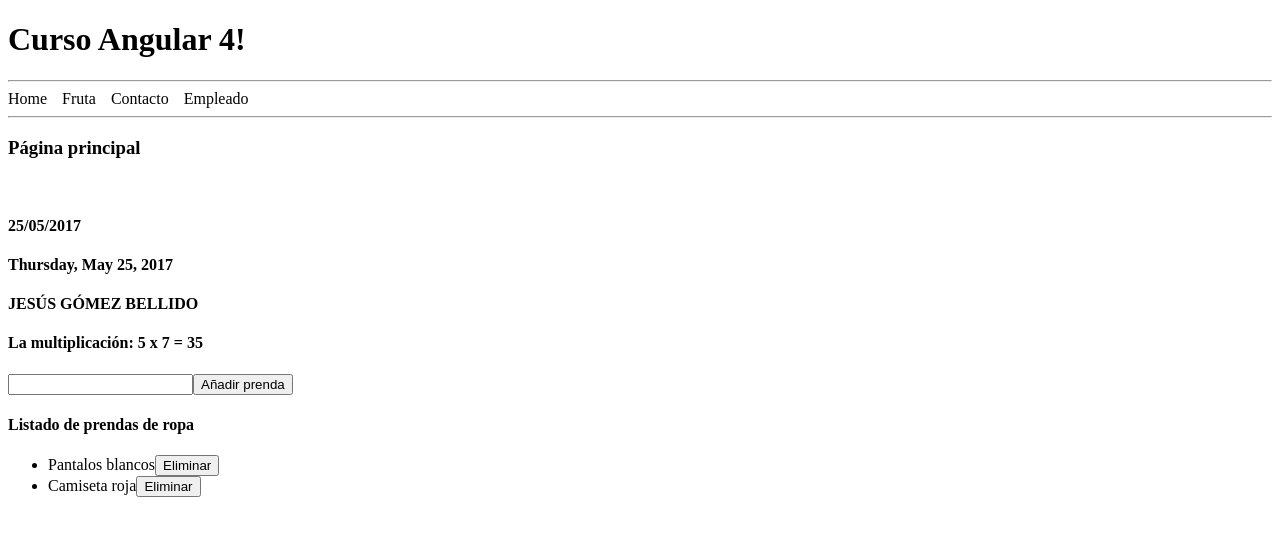
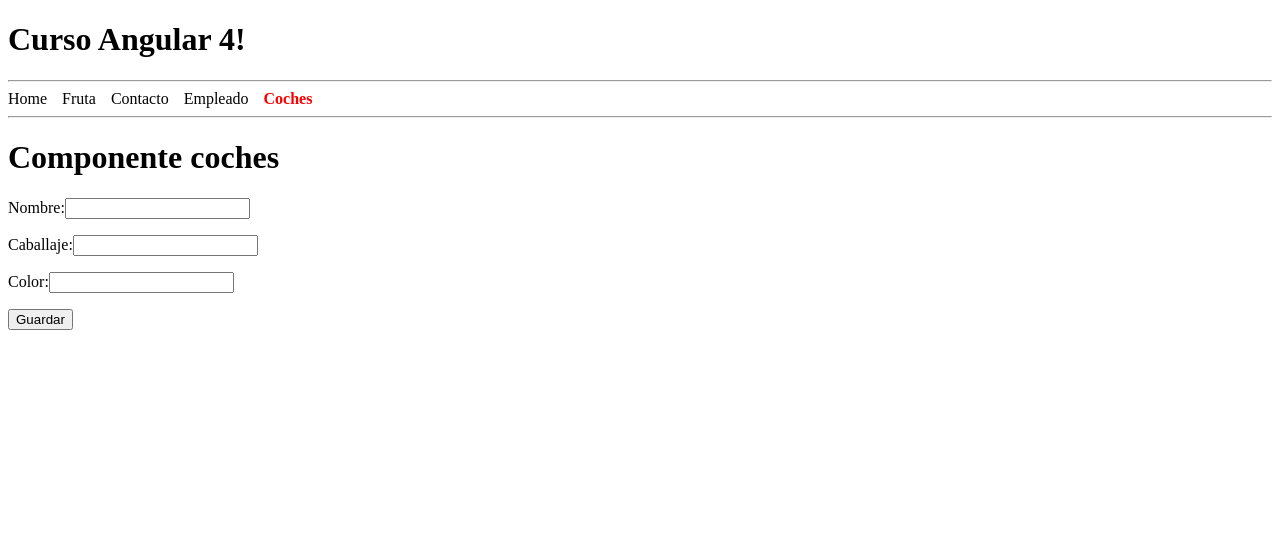
Before and after one commit to evuzLearn/angular4, an Angular app: page /coches in a window 1280 px wide. Shown: the top 536 px of the page. Built offline with nearby package versions, Linux system fonts and the light colour scheme.

Commit message:
Create form

```diff
--- a/src/app/app.component.html
+++ b/src/app/app.component.html
@@ -7,6 +7,7 @@
   <a [routerLink]="['/fruta']" [routerLinkActive]="['active']">Fruta</a>
   <a [routerLink]="['/contacto']" [routerLinkActive]="['active']">Contacto</a>
   <a [routerLink]="['/empleado']" [routerLinkActive]="['active']">Empleado</a>
+  <a [routerLink]="['/coches']" [routerLinkActive]="['active']">Coches</a>
 </nav>
 <hr>
 <router-outlet></router-outlet>
--- a/src/app/app.module.ts
+++ b/src/app/app.module.ts
@@ -9,6 +9,7 @@
 import { FrutaComponent } from './fruta/fruta.component';
 import { HomeComponent } from './home/home.component';
 import { ContactoComponent } from './contacto/contacto.component';
+import { CochesComponent } from './coches/coches.component';
 
 import { ConversorPipe } from './pipes/conversor.pipe';
 
@@ -19,6 +20,7 @@
     FrutaComponent,
     ContactoComponent,
     HomeComponent,
+    CochesComponent,
     ConversorPipe
   ],
   imports: [
--- a/src/app/app.routing.ts
+++ b/src/app/app.routing.ts
@@ -6,6 +6,7 @@
 import { FrutaComponent } from './fruta/fruta.component';
 import { HomeComponent } from './home/home.component';
 import { ContactoComponent } from './contacto/contacto.component';
+import { CochesComponent } from './coches/coches.component';
 
 const appRoutes: Routes = [
   {path: '', component: HomeComponent},
@@ -14,6 +15,7 @@
   {path: 'empleado', component: EmpleadoComponent},
   {path: 'fruta', component: FrutaComponent},
   {path: 'home', component: HomeComponent},
+  {path: 'coches', component: CochesComponent},
   {path: '**', component: HomeComponent}
 ];
 
--- /dev/null
+++ b/src/app/coches/coche.ts
@@ -0,0 +1,7 @@
+export class Coche {
+  constructor(
+    public nombre: string,
+    public caballaje: string,
+    public color: string,
+  ){}
+}
--- /dev/null
+++ b/src/app/coches/coches.component.html
@@ -0,0 +1,19 @@
+<h1>Componente coches</h1>
+
+<form #formCoche="ngForm" (ngSubmit)="onSubmit()">
+  <p>
+    <label for="">Nombre:</label>
+    <input type="text" name="nombre" #nombre="ngModel" [(ngModel)]="coche.nombre" required>
+  </p>
+
+  <p>
+    <label for="">Caballaje:</label>
+    <input type="text" name="caballaje" #caballaje="ngModel" [(ngModel)]="coche.caballaje" required>
+  </p>
+
+  <p>
+    <label for="">Color:</label>
+    <input type="text" name="color" #color="ngModel" [(ngModel)]="coche.color" required>
+  </p>
+  <input type="submit" value="Guardar">
+</form>
--- /dev/null
+++ b/src/app/coches/coches.component.ts
@@ -0,0 +1,18 @@
+import { Component } from '@angular/core';
+import { Coche } from './coche';
+
+@Component({
+  selector: 'coches',
+  templateUrl: './coches.component.html'
+})
+export class CochesComponent {
+  public coche: Coche;
+
+  constructor() {
+    this.coche = new Coche ('', '', '');
+  }
+
+  onSubmit() {
+    console.log(this.coche);
+  }
+}
```
